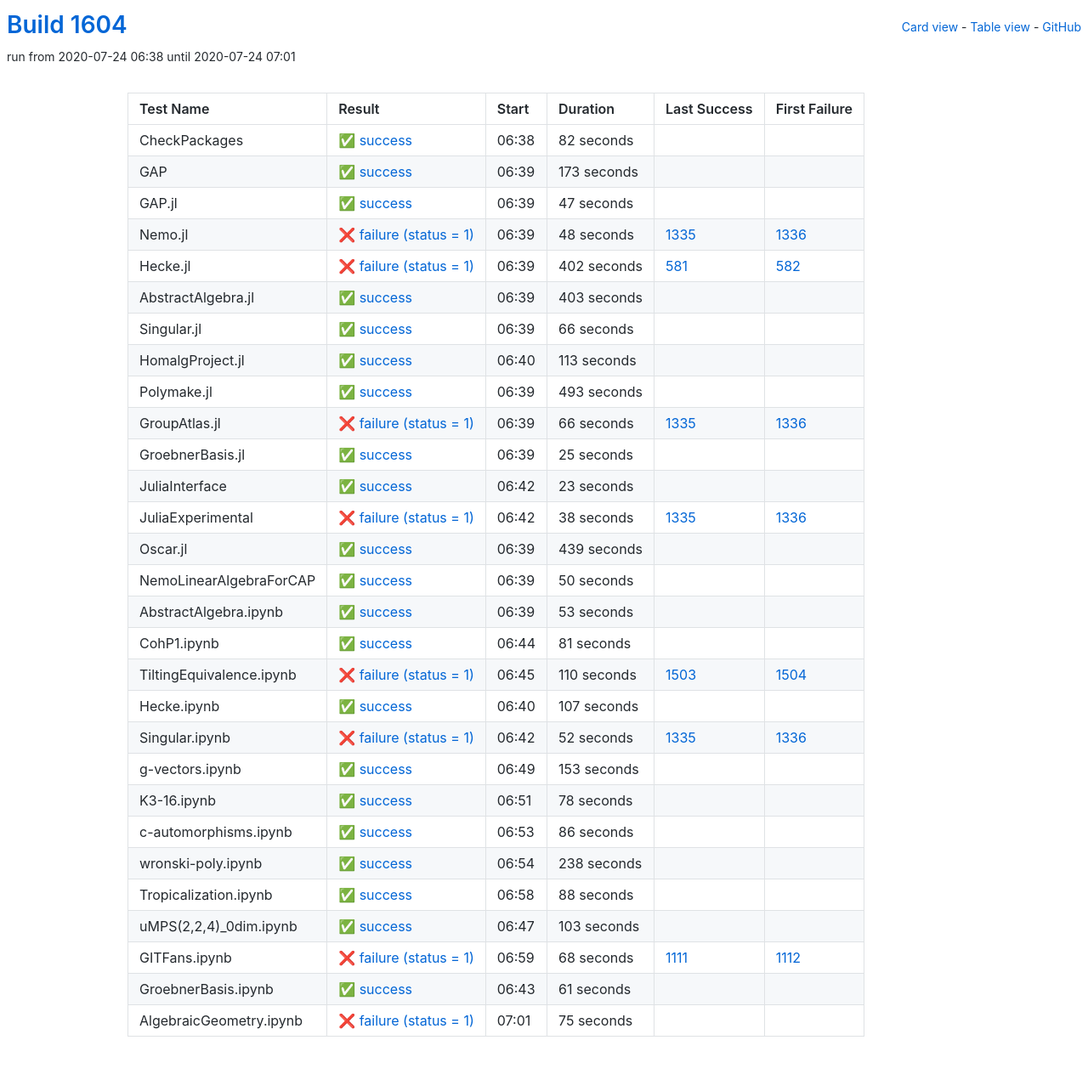
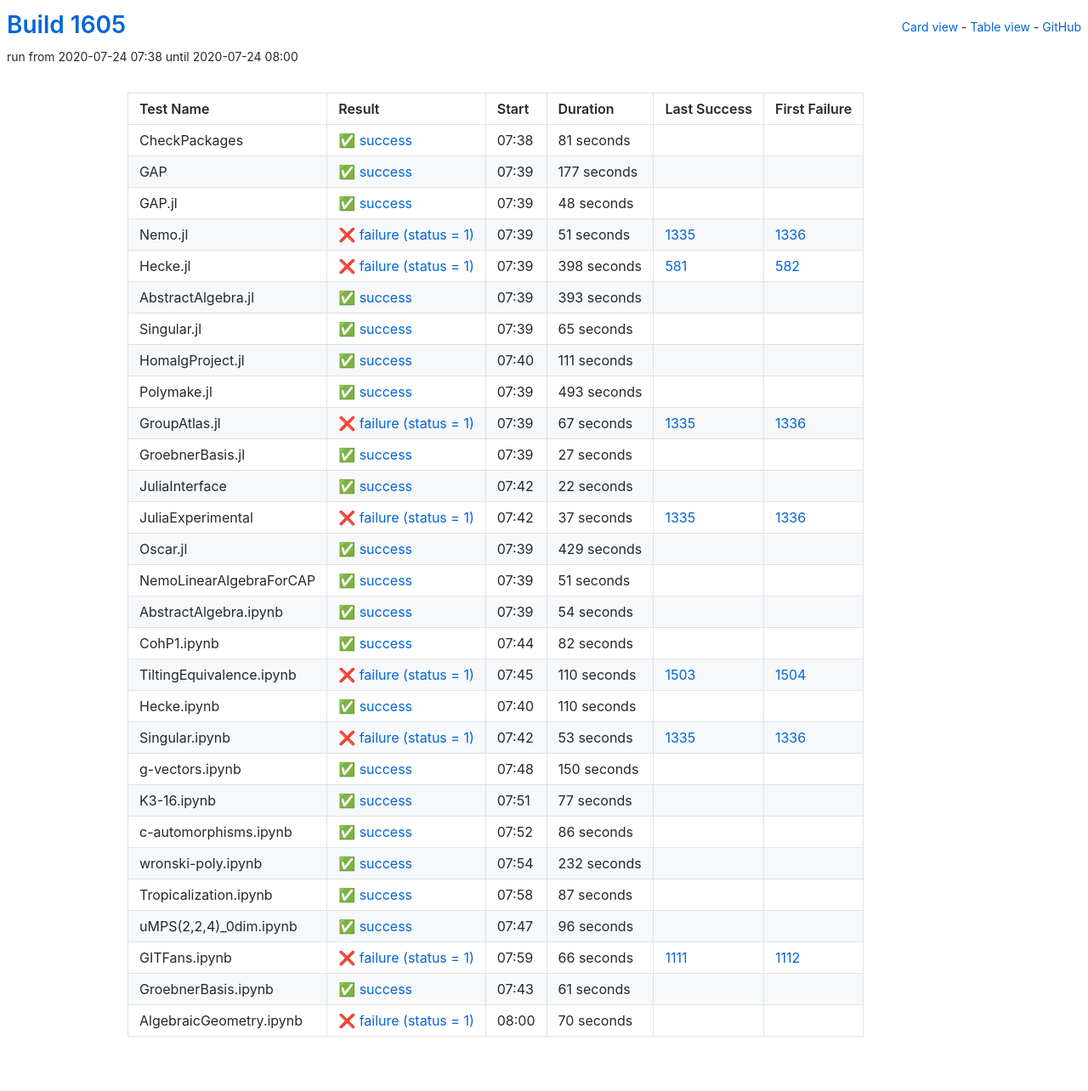
Before and after one commit to oscar-system/oscar-ci-status-1.4, a Jekyll site: the page built from table.html, in a window 1280 px wide. Shown: the whole page at 85% size. Built offline with Jekyll 4.4.1, drawn with Linux system fonts in a browser that asks for light colours.

Commit message:
Build #1605

```diff
--- a/_data/ci.yml
+++ b/_data/ci.yml
@@ -1,6 +1,6 @@
 ---
-build: 1604
-build_url: https://oscarci.mathematik.uni-kl.de/job/oscar-julia-1.4/1604/
+build: 1605
+build_url: https://oscarci.mathematik.uni-kl.de/job/oscar-julia-1.4/1605/
 job: oscar-julia-1.4
 organization: oscar-system
 repo: oscar-ci-status-1.4
@@ -8,104 +8,104 @@ repourl: https://github.com/oscar-system/oscar-ci-status-1.4
 tests:
 - name: CheckPackages
   id: checkpackages
-  log: https://oscarci.mathematik.uni-kl.de/job/oscar-julia-1.4/1604/artifact/logs/build-1604/CheckPackages.log
-  start: 2020-07-24 06:38
+  log: https://oscarci.mathematik.uni-kl.de/job/oscar-julia-1.4/1605/artifact/logs/build-1605/CheckPackages.log
+  start: 2020-07-24 07:38
   success: true
   exitcode: 0
   status: success
-  duration: 82
+  duration: 81
   last_success: false
   last_success_url:
   first_failure: false
   first_failure_url:
 - name: GAP
   id: gap
-  log: https://oscarci.mathematik.uni-kl.de/job/oscar-julia-1.4/1604/artifact/logs/build-1604/GAP.log
-  start: 2020-07-24 06:39
+  log: https://oscarci.mathematik.uni-kl.de/job/oscar-julia-1.4/1605/artifact/logs/build-1605/GAP.log
+  start: 2020-07-24 07:39
   success: true
   exitcode: 0
   status: success
-  duration: 173
+  duration: 177
   last_success: false
   last_success_url:
   first_failure: false
   first_failure_url:
 - name: GAP.jl
   id: gap-jl
-  log: https://oscarci.mathematik.uni-kl.de/job/oscar-julia-1.4/1604/artifact/logs/build-1604/GAP.jl.log
-  start: 2020-07-24 06:39
+  log: https://oscarci.mathematik.uni-kl.de/job/oscar-julia-1.4/1605/artifact/logs/build-1605/GAP.jl.log
+  start: 2020-07-24 07:39
   success: true
   exitcode: 0
   status: success
-  duration: 47
+  duration: 48
   last_success: false
   last_success_url:
   first_failure: false
   first_failure_url:
 - name: Nemo.jl
   id: nemo-jl
-  log: https://oscarci.mathematik.uni-kl.de/job/oscar-julia-1.4/1604/artifact/logs/build-1604/Nemo.jl.log
-  start: 2020-07-24 06:39
+  log: https://oscarci.mathematik.uni-kl.de/job/oscar-julia-1.4/1605/artifact/logs/build-1605/Nemo.jl.log
+  start: 2020-07-24 07:39
   success: false
   exitcode: 1
   status: failure
-  duration: 48
+  duration: 51
   last_success: 1335
   last_success_url: https://oscarci.mathematik.uni-kl.de/job/oscar-julia-1.4/1335/
   first_failure: 1336
   first_failure_url: https://oscarci.mathematik.uni-kl.de/job/oscar-julia-1.4/1336/
 - name: Hecke.jl
   id: hecke-jl
-  log: https://oscarci.mathematik.uni-kl.de/job/oscar-julia-1.4/1604/artifact/logs/build-1604/Hecke.jl.log
-  start: 2020-07-24 06:39
+  log: https://oscarci.mathematik.uni-kl.de/job/oscar-julia-1.4/1605/artifact/logs/build-1605/Hecke.jl.log
+  start: 2020-07-24 07:39
   success: false
   exitcode: 1
   status: failure
-  duration: 402
+  duration: 398
   last_success: 581
   last_success_url: https://oscarci.mathematik.uni-kl.de/job/oscar-julia-1.4/581/
   first_failure: 582
   first_failure_url: https://oscarci.mathematik.uni-kl.de/job/oscar-julia-1.4/582/
 - name: AbstractAlgebra.jl
   id: abstractalgebra-jl
-  log: https://oscarci.mathematik.uni-kl.de/job/oscar-julia-1.4/1604/artifact/logs/build-1604/AbstractAlgebra.jl.log
-  start: 2020-07-24 06:39
+  log: https://oscarci.mathematik.uni-kl.de/job/oscar-julia-1.4/1605/artifact/logs/build-1605/AbstractAlgebra.jl.log
+  start: 2020-07-24 07:39
   success: true
   exitcode: 0
   status: success
-  duration: 403
+  duration: 393
   last_success: false
   last_success_url:
   first_failure: false
   first_failure_url:
 - name: Singular.jl
   id: singular-jl
-  log: https://oscarci.mathematik.uni-kl.de/job/oscar-julia-1.4/1604/artifact/logs/build-1604/Singular.jl.log
-  start: 2020-07-24 06:39
+  log: https://oscarci.mathematik.uni-kl.de/job/oscar-julia-1.4/1605/artifact/logs/build-1605/Singular.jl.log
+  start: 2020-07-24 07:39
   success: true
   exitcode: 0
   status: success
-  duration: 66
+  duration: 65
   last_success: false
   last_success_url:
   first_failure: false
   first_failure_url:
 - name: HomalgProject.jl
   id: homalgproject-jl
-  log: https://oscarci.mathematik.uni-kl.de/job/oscar-julia-1.4/1604/artifact/logs/build-1604/HomalgProject.jl.log
-  start: 2020-07-24 06:40
+  log: https://oscarci.mathematik.uni-kl.de/job/oscar-julia-1.4/1605/artifact/logs/build-1605/HomalgProject.jl.log
+  start: 2020-07-24 07:40
   success: true
   exitcode: 0
   status: success
-  duration: 113
+  duration: 111
   last_success: false
   last_success_url:
   first_failure: false
   first_failure_url:
 - name: Polymake.jl
   id: polymake-jl
-  log: https://oscarci.mathematik.uni-kl.de/job/oscar-julia-1.4/1604/artifact/logs/build-1604/Polymake.jl.log
-  start: 2020-07-24 06:39
+  log: https://oscarci.mathematik.uni-kl.de/job/oscar-julia-1.4/1605/artifact/logs/build-1605/Polymake.jl.log
+  start: 2020-07-24 07:39
   success: true
   exitcode: 0
   status: success
@@ -116,104 +116,104 @@ tests:
   first_failure_url:
 - name: GroupAtlas.jl
   id: groupatlas-jl
-  log: https://oscarci.mathematik.uni-kl.de/job/oscar-julia-1.4/1604/artifact/logs/build-1604/GroupAtlas.jl.log
-  start: 2020-07-24 06:39
+  log: https://oscarci.mathematik.uni-kl.de/job/oscar-julia-1.4/1605/artifact/logs/build-1605/GroupAtlas.jl.log
+  start: 2020-07-24 07:39
   success: false
   exitcode: 1
   status: failure
-  duration: 66
+  duration: 67
   last_success: 1335
   last_success_url: https://oscarci.mathematik.uni-kl.de/job/oscar-julia-1.4/1335/
   first_failure: 1336
   first_failure_url: https://oscarci.mathematik.uni-kl.de/job/oscar-julia-1.4/1336/
 - name: GroebnerBasis.jl
   id: groebnerbasis-jl
-  log: https://oscarci.mathematik.uni-kl.de/job/oscar-julia-1.4/1604/artifact/logs/build-1604/GroebnerBasis.jl.log
-  start: 2020-07-24 06:39
+  log: https://oscarci.mathematik.uni-kl.de/job/oscar-julia-1.4/1605/artifact/logs/build-1605/GroebnerBasis.jl.log
+  start: 2020-07-24 07:39
   success: true
   exitcode: 0
   status: success
-  duration: 25
+  duration: 27
   last_success: false
   last_success_url:
   first_failure: false
   first_failure_url:
 - name: JuliaInterface
   id: juliainterface
-  log: https://oscarci.mathematik.uni-kl.de/job/oscar-julia-1.4/1604/artifact/logs/build-1604/JuliaInterface.log
-  start: 2020-07-24 06:42
+  log: https://oscarci.mathematik.uni-kl.de/job/oscar-julia-1.4/1605/artifact/logs/build-1605/JuliaInterface.log
+  start: 2020-07-24 07:42
   success: true
   exitcode: 0
   status: success
-  duration: 23
+  duration: 22
   last_success: false
   last_success_url:
   first_failure: false
   first_failure_url:
 - name: JuliaExperimental
   id: juliaexperimental
-  log: https://oscarci.mathematik.uni-kl.de/job/oscar-julia-1.4/1604/artifact/logs/build-1604/JuliaExperimental.log
-  start: 2020-07-24 06:42
+  log: https://oscarci.mathematik.uni-kl.de/job/oscar-julia-1.4/1605/artifact/logs/build-1605/JuliaExperimental.log
+  start: 2020-07-24 07:42
   success: false
   exitcode: 1
   status: failure
-  duration: 38
+  duration: 37
   last_success: 1335
   last_success_url: https://oscarci.mathematik.uni-kl.de/job/oscar-julia-1.4/1335/
   first_failure: 1336
   first_failure_url: https://oscarci.mathematik.uni-kl.de/job/oscar-julia-1.4/1336/
 - name: Oscar.jl
   id: oscar-jl
-  log: https://oscarci.mathematik.uni-kl.de/job/oscar-julia-1.4/1604/artifact/logs/build-1604/Oscar.jl.log
-  start: 2020-07-24 06:39
+  log: https://oscarci.mathematik.uni-kl.de/job/oscar-julia-1.4/1605/artifact/logs/build-1605/Oscar.jl.log
+  start: 2020-07-24 07:39
   success: true
   exitcode: 0
   status: success
-  duration: 439
+  duration: 429
   last_success: false
   last_success_url:
   first_failure: false
   first_failure_url:
 - name: NemoLinearAlgebraForCAP
   id: nemolinearalgebraforcap
-  log: https://oscarci.mathematik.uni-kl.de/job/oscar-julia-1.4/1604/artifact/logs/build-1604/NemoLinearAlgebraForCAP.log
-  start: 2020-07-24 06:39
+  log: https://oscarci.mathematik.uni-kl.de/job/oscar-julia-1.4/1605/artifact/logs/build-1605/NemoLinearAlgebraForCAP.log
+  start: 2020-07-24 07:39
   success: true
   exitcode: 0
   status: success
-  duration: 50
+  duration: 51
   last_success: false
   last_success_url:
   first_failure: false
   first_failure_url:
 - name: AbstractAlgebra.ipynb
   id: abstractalgebra-ipynb
-  log: https://oscarci.mathematik.uni-kl.de/job/oscar-julia-1.4/1604/artifact/logs/build-1604/AbstractAlgebra.ipynb.log
-  start: 2020-07-24 06:39
+  log: https://oscarci.mathematik.uni-kl.de/job/oscar-julia-1.4/1605/artifact/logs/build-1605/AbstractAlgebra.ipynb.log
+  start: 2020-07-24 07:39
   success: true
   exitcode: 0
   status: success
-  duration: 53
+  duration: 54
   last_success: false
   last_success_url:
   first_failure: false
   first_failure_url:
 - name: CohP1.ipynb
   id: cohp1-ipynb
-  log: https://oscarci.mathematik.uni-kl.de/job/oscar-julia-1.4/1604/artifact/logs/build-1604/CohP1.ipynb.log
-  start: 2020-07-24 06:44
+  log: https://oscarci.mathematik.uni-kl.de/job/oscar-julia-1.4/1605/artifact/logs/build-1605/CohP1.ipynb.log
+  start: 2020-07-24 07:44
   success: true
   exitcode: 0
   status: success
-  duration: 81
+  duration: 82
   last_success: false
   last_success_url:
   first_failure: false
   first_failure_url:
 - name: TiltingEquivalence.ipynb
   id: tiltingequivalence-ipynb
-  log: https://oscarci.mathematik.uni-kl.de/job/oscar-julia-1.4/1604/artifact/logs/build-1604/TiltingEquivalence.ipynb.log
-  start: 2020-07-24 06:45
+  log: https://oscarci.mathematik.uni-kl.de/job/oscar-julia-1.4/1605/artifact/logs/build-1605/TiltingEquivalence.ipynb.log
+  start: 2020-07-24 07:45
   success: false
   exitcode: 1
   status: failure
@@ -224,56 +224,56 @@ tests:
   first_failure_url: https://oscarci.mathematik.uni-kl.de/job/oscar-julia-1.4/1504/
 - name: Hecke.ipynb
   id: hecke-ipynb
-  log: https://oscarci.mathematik.uni-kl.de/job/oscar-julia-1.4/1604/artifact/logs/build-1604/Hecke.ipynb.log
-  start: 2020-07-24 06:40
+  log: https://oscarci.mathematik.uni-kl.de/job/oscar-julia-1.4/1605/artifact/logs/build-1605/Hecke.ipynb.log
+  start: 2020-07-24 07:40
   success: true
   exitcode: 0
   status: success
-  duration: 107
+  duration: 110
   last_success: false
   last_success_url:
   first_failure: false
   first_failure_url:
 - name: Singular.ipynb
   id: singular-ipynb
-  log: https://oscarci.mathematik.uni-kl.de/job/oscar-julia-1.4/1604/artifact/logs/build-1604/Singular.ipynb.log
-  start: 2020-07-24 06:42
+  log: https://oscarci.mathematik.uni-kl.de/job/oscar-julia-1.4/1605/artifact/logs/build-1605/Singular.ipynb.log
+  start: 2020-07-24 07:42
   success: false
   exitcode: 1
   status: failure
-  duration: 52
+  duration: 53
   last_success: 1335
   last_success_url: https://oscarci.mathematik.uni-kl.de/job/oscar-julia-1.4/1335/
   first_failure: 1336
   first_failure_url: https://oscarci.mathematik.uni-kl.de/job/oscar-julia-1.4/1336/
 - name: g-vectors.ipynb
   id: g-vectors-ipynb
-  log: https://oscarci.mathematik.uni-kl.de/job/oscar-julia-1.4/1604/artifact/logs/build-1604/g-vectors.ipynb.log
-  start: 2020-07-24 06:49
+  log: https://oscarci.mathematik.uni-kl.de/job/oscar-julia-1.4/1605/artifact/logs/build-1605/g-vectors.ipynb.log
+  start: 2020-07-24 07:48
   success: true
   exitcode: 0
   status: success
-  duration: 153
+  duration: 150
   last_success: false
   last_success_url:
   first_failure: false
   first_failure_url:
 - name: K3-16.ipynb
   id: k3-16-ipynb
-  log: https://oscarci.mathematik.uni-kl.de/job/oscar-julia-1.4/1604/artifact/logs/build-1604/K3-16.ipynb.log
-  start: 2020-07-24 06:51
+  log: https://oscarci.mathematik.uni-kl.de/job/oscar-julia-1.4/1605/artifact/logs/build-1605/K3-16.ipynb.log
+  start: 2020-07-24 07:51
   success: true
   exitcode: 0
   status: success
-  duration: 78
+  duration: 77
   last_success: false
   last_success_url:
   first_failure: false
   first_failure_url:
 - name: c-automorphisms.ipynb
   id: c-automorphisms-ipynb
-  log: https://oscarci.mathematik.uni-kl.de/job/oscar-julia-1.4/1604/artifact/logs/build-1604/c-automorphisms.ipynb.log
-  start: 2020-07-24 06:53
+  log: https://oscarci.mathematik.uni-kl.de/job/oscar-julia-1.4/1605/artifact/logs/build-1605/c-automorphisms.ipynb.log
+  start: 2020-07-24 07:52
   success: true
   exitcode: 0
   status: success
@@ -284,56 +284,56 @@ tests:
   first_failure_url:
 - name: wronski-poly.ipynb
   id: wronski-poly-ipynb
-  log: https://oscarci.mathematik.uni-kl.de/job/oscar-julia-1.4/1604/artifact/logs/build-1604/wronski-poly.ipynb.log
-  start: 2020-07-24 06:54
+  log: https://oscarci.mathematik.uni-kl.de/job/oscar-julia-1.4/1605/artifact/logs/build-1605/wronski-poly.ipynb.log
+  start: 2020-07-24 07:54
   success: true
   exitcode: 0
   status: success
-  duration: 238
+  duration: 232
   last_success: false
   last_success_url:
   first_failure: false
   first_failure_url:
 - name: Tropicalization.ipynb
   id: tropicalization-ipynb
-  log: https://oscarci.mathematik.uni-kl.de/job/oscar-julia-1.4/1604/artifact/logs/build-1604/Tropicalization.ipynb.log
-  start: 2020-07-24 06:58
+  log: https://oscarci.mathematik.uni-kl.de/job/oscar-julia-1.4/1605/artifact/logs/build-1605/Tropicalization.ipynb.log
+  start: 2020-07-24 07:58
   success: true
   exitcode: 0
   status: success
-  duration: 88
+  duration: 87
   last_success: false
   last_success_url:
   first_failure: false
   first_failure_url:
 - name: uMPS(2,2,4)_0dim.ipynb
   id: umps-2-2-4-0dim-ipynb
-  log: https://oscarci.mathematik.uni-kl.de/job/oscar-julia-1.4/1604/artifact/logs/build-1604/uMPS-2-2-4-_0dim.ipynb.log
-  start: 2020-07-24 06:47
+  log: https://oscarci.mathematik.uni-kl.de/job/oscar-julia-1.4/1605/artifact/logs/build-1605/uMPS-2-2-4-_0dim.ipynb.log
+  start: 2020-07-24 07:47
   success: true
   exitcode: 0
   status: success
-  duration: 103
+  duration: 96
   last_success: false
   last_success_url:
   first_failure: false
   first_failure_url:
 - name: GITFans.ipynb
   id: gitfans-ipynb
-  log: https://oscarci.mathematik.uni-kl.de/job/oscar-julia-1.4/1604/artifact/logs/build-1604/GITFans.ipynb.log
-  start: 2020-07-24 06:59
+  log: https://oscarci.mathematik.uni-kl.de/job/oscar-julia-1.4/1605/artifact/logs/build-1605/GITFans.ipynb.log
+  start: 2020-07-24 07:59
   success: false
   exitcode: 1
   status: failure
-  duration: 68
+  duration: 66
   last_success: 1111
   last_success_url: https://oscarci.mathematik.uni-kl.de/job/oscar-julia-1.4/1111/
   first_failure: 1112
   first_failure_url: https://oscarci.mathematik.uni-kl.de/job/oscar-julia-1.4/1112/
 - name: GroebnerBasis.ipynb
   id: groebnerbasis-ipynb
-  log: https://oscarci.mathematik.uni-kl.de/job/oscar-julia-1.4/1604/artifact/logs/build-1604/GroebnerBasis.ipynb.log
-  start: 2020-07-24 06:43
+  log: https://oscarci.mathematik.uni-kl.de/job/oscar-julia-1.4/1605/artifact/logs/build-1605/GroebnerBasis.ipynb.log
+  start: 2020-07-24 07:43
   success: true
   exitcode: 0
   status: success
@@ -344,12 +344,12 @@ tests:
   first_failure_url:
 - name: AlgebraicGeometry.ipynb
   id: algebraicgeometry-ipynb
-  log: https://oscarci.mathematik.uni-kl.de/job/oscar-julia-1.4/1604/artifact/logs/build-1604/AlgebraicGeometry.ipynb.log
-  start: 2020-07-24 07:01
+  log: https://oscarci.mathematik.uni-kl.de/job/oscar-julia-1.4/1605/artifact/logs/build-1605/AlgebraicGeometry.ipynb.log
+  start: 2020-07-24 08:00
   success: false
   exitcode: 1
   status: failure
-  duration: 75
+  duration: 70
   last_success: false
   last_success_url:
   first_failure: false
```
Also changed, not shown: README.md.
